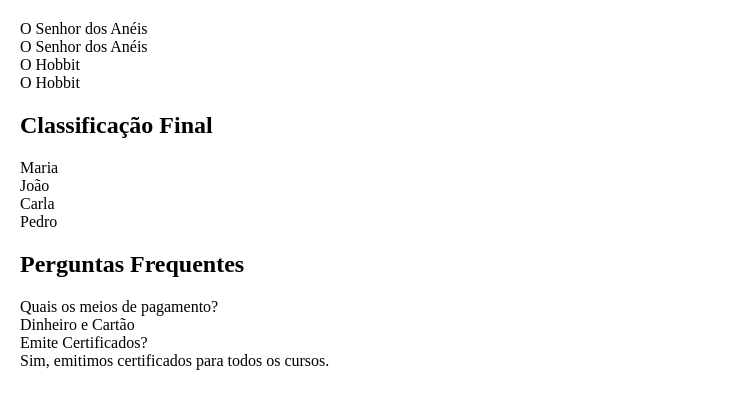
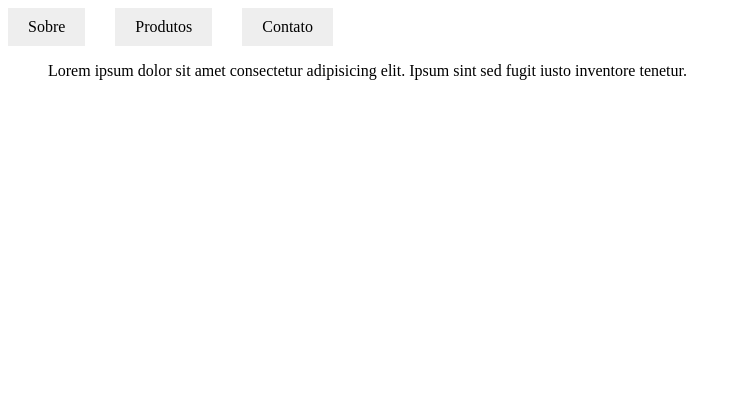
Before and after one commit to TorugoJS/Origamid, a plain HTML site: page HTML E CSS/index.html in a window 1280 px wide. Shown: the whole page, without its empty margins (0-741 px from the left). Drawn offline with Linux system fonts and the light colour scheme.

Commit message:
origamid

```diff
--- a/HTML E CSS/index.html
+++ b/HTML E CSS/index.html
@@ -11,36 +11,19 @@
 
 <body>
 
-  <ul>
+  <nav aria-label="primária">
+    <ul>
+      <li><a href="">Sobre</a></li>
+      <li><a href="">Produtos</a></li>
+      <li><a href="">Contato</a></li>
 
+    </ul>
+  </nav>
 
-    <li>O Senhor dos Anéis</li>
-    <ul>
-      <li>O Senhor dos Anéis</li>
-      <li>O Hobbit</li>
-    </ul>
-    <li>O Hobbit</li>
-
-
-    <h2>Classificação Final</h2>
-    <ol>
-      <li>Maria</li>
-      <li>João</li>
-      <li>Carla</li>
-      <li>Pedro</li>
-    </ol>
-
-    <h2>Perguntas Frequentes</h2>
-    <dl>
-      <dt>Quais os meios de pagamento?</dt>
-      <dd>Dinheiro e Cartão</dd>
-      <dt>Emite Certificados?</dt>
-      <dd>Sim, emitimos certificados para todos os cursos.</dd>
-    </dl>
+  <blockquote>Lorem ipsum dolor sit amet consectetur adipisicing elit. Ipsum sint sed fugit iusto inventore tenetur.</blockquote>
 
 
 
-  </ul>
 
 </body>
 
--- a/HTML E CSS/styles.css
+++ b/HTML E CSS/styles.css
@@ -1,15 +1,15 @@
-body {
-  margin: 20px;
+ul {
+  list-style: none;
+  margin: 0;
+  padding: 0;
+  display: flex;
+  gap: 30px;
 }
 
-ul,
-ol {
-  padding: 0;
-  margin: 0;
-  list-style: none;
+a {
+  text-decoration: none;
+  background: #eee;
+  padding: 10px 20px;
+  display: block;
+  color: #000;
 }
-
-dl,
-dd {
-  margin: 0;
-}
```
